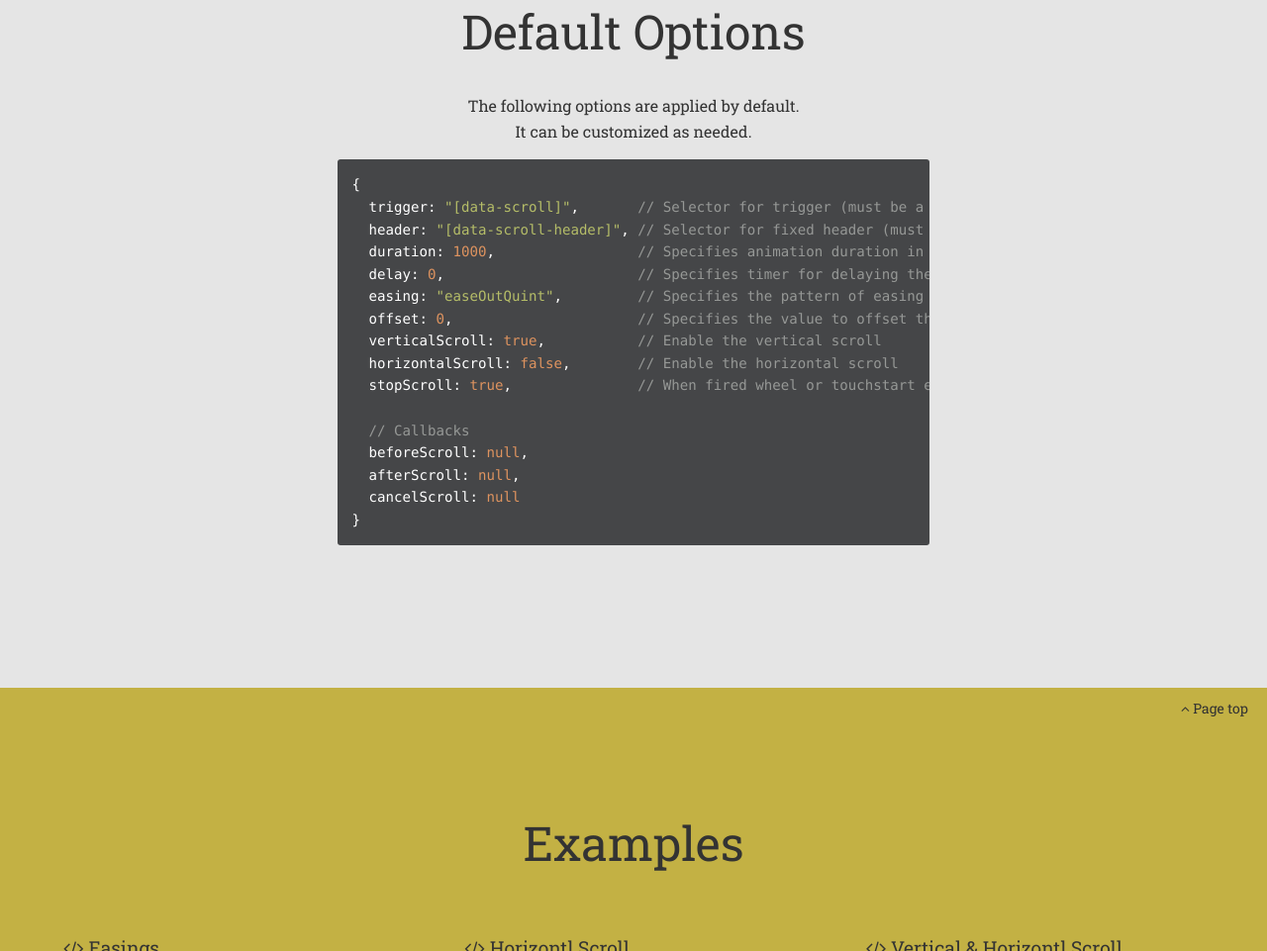
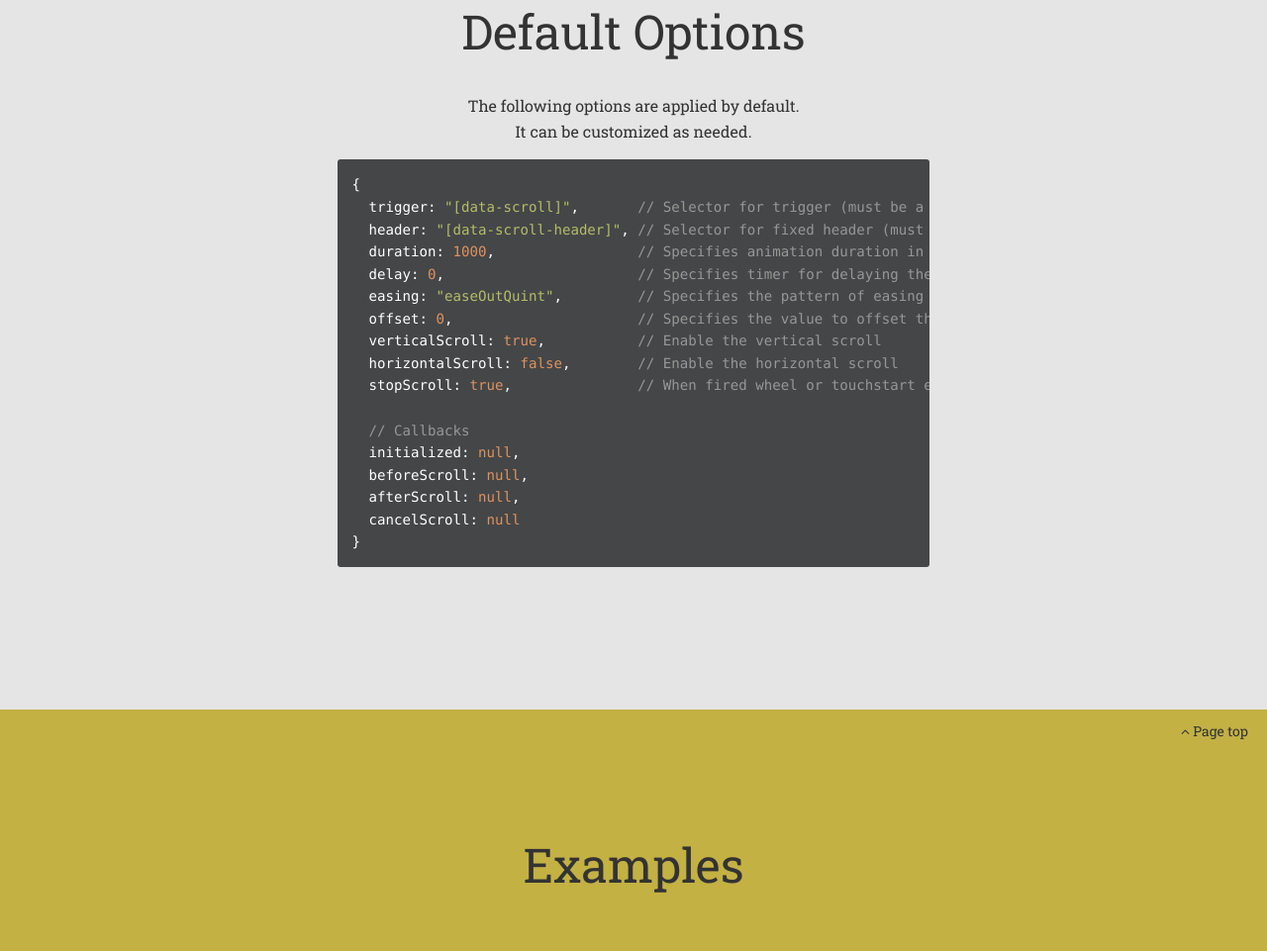
Before and after one commit to wadackel/sweet-scroll, a website: page demo/index.html in a window 1280 px wide. Shown: the part 2168-3129 px from the top of the page at 99% size. Drawn offline with Linux system fonts and the light colour scheme.

Commit message:
Update demo page

```diff
--- a/demo/index.html
+++ b/demo/index.html
@@ -68,6 +68,7 @@ const sweetScroll = new SweetScroll({/* some options*/});</code></pre>
   stopScroll: true,               // When fired wheel or touchstart events to stop scrolling
 
   // Callbacks
+  initialized: null,
   beforeScroll: null,
   afterScroll: null,
   cancelScroll: null
```
